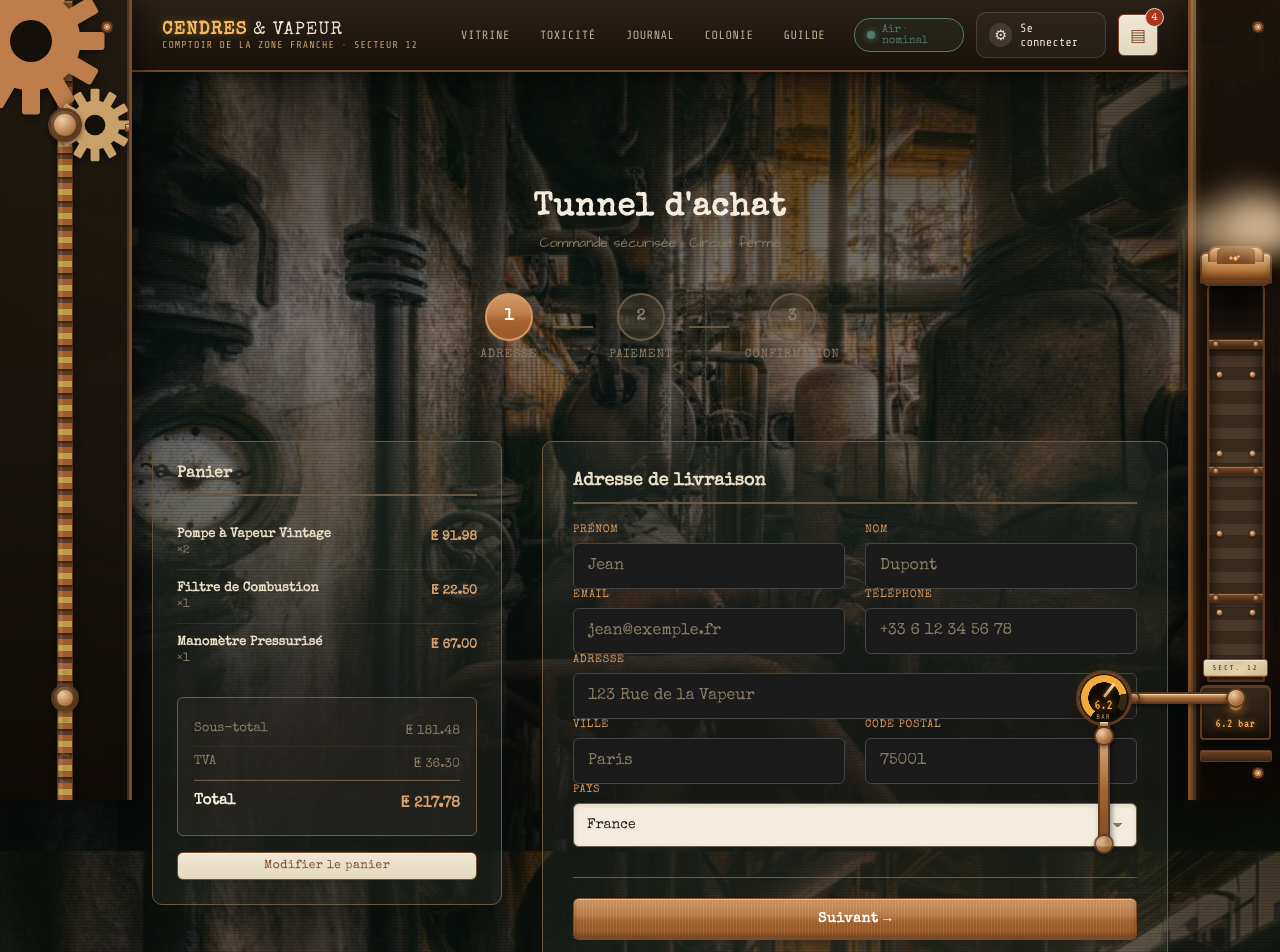
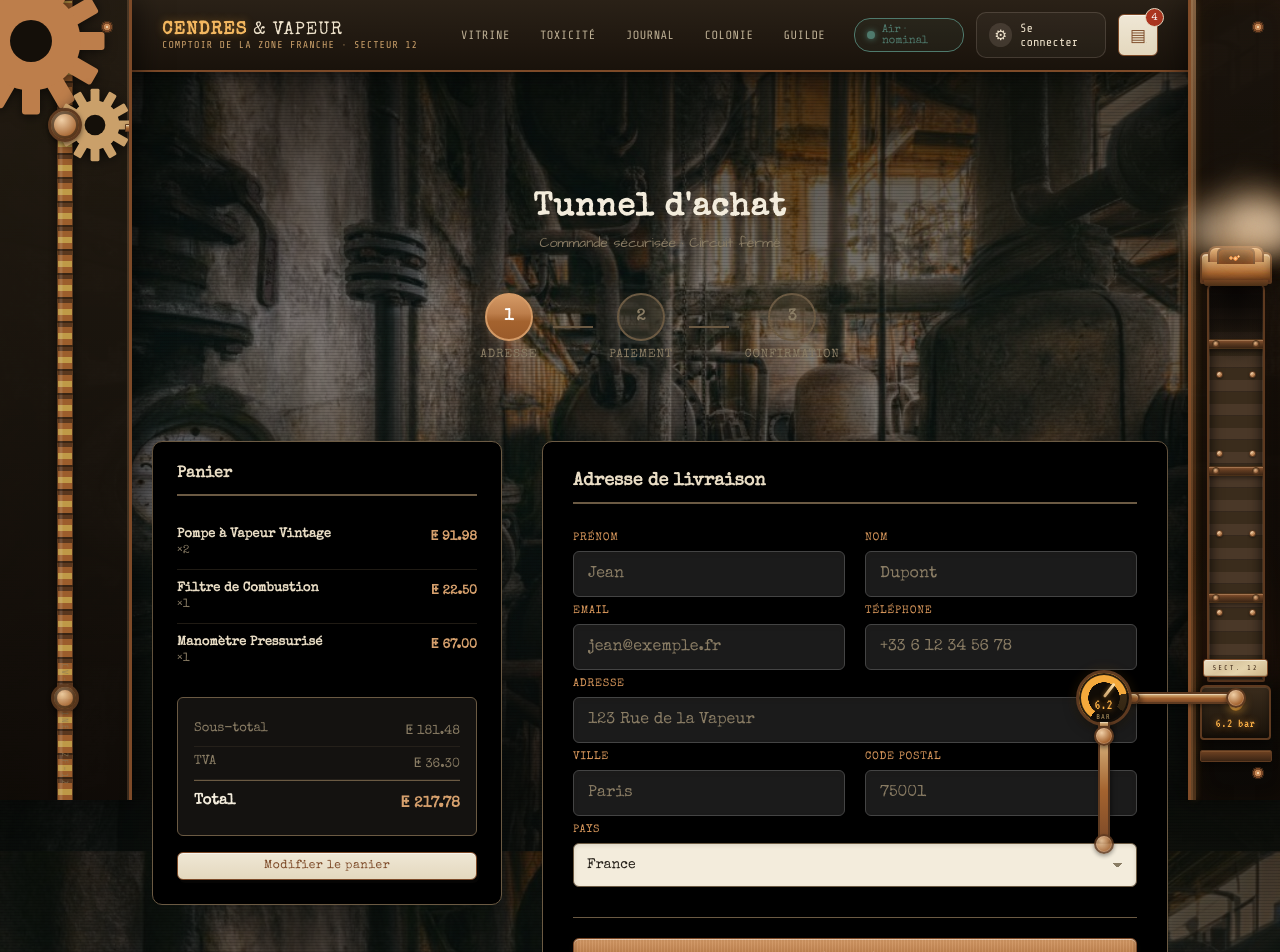
Before and after one commit to Leaph-ai/FullstackCendresVapeur, a React (Vite) app in the folder frontend/: page /checkout in a window 1280 px wide. Shown: the top 952 px of the page. Built offline with nearby package versions, Linux system fonts and the light colour scheme.

Commit message:
fix: correction accesibilite

```diff
--- a/frontend/src/cart.css
+++ b/frontend/src/cart.css
@@ -43,7 +43,7 @@
 
 /* === Tableau d'articles === */
 .cart-items {
-  background:rgba(236,226,204,.06);
+  background:#000000;
   border:1.5px solid #6b5a43;
   border-radius:var(--r-lg);
   overflow:hidden;
@@ -122,7 +122,7 @@
 }
 
 .summary-box {
-  background:rgba(236,226,204,.06);
+  background:rgb(0, 0, 0);
   border:1.5px solid #6b5a43;
   border-radius:var(--r-lg);
   padding:24px;
--- a/frontend/src/checkout.css
+++ b/frontend/src/checkout.css
@@ -74,7 +74,7 @@
 }
 
 .checkout-content {
-  background:rgba(236,226,204,.06);
+  background:rgb(0, 0, 0);
   border:1.5px solid #6b5a43;
   border-radius:var(--r-lg);
   padding:30px;
@@ -108,7 +108,7 @@
 }
 
 .cv-label {
-  display:block; margin-bottom:8px; color:#897c64;
+  display:block; margin-bottom:8px;  margin-top:8px;  color:#897c64;
 }
 
 .discount-input {
@@ -157,7 +157,7 @@
 
 /* === Résumé latéral === */
 .checkout-summary {
-  background:rgba(236,226,204,.06);
+  background:rgb(0, 0, 0);
   border:1.5px solid #6b5a43;
   border-radius:var(--r-lg);
   padding:24px;
--- a/frontend/src/components/Invoice.css
+++ b/frontend/src/components/Invoice.css
@@ -130,7 +130,7 @@
 }
 
 .item-name {
-  font-weight:bold; color:#241f18; margin-bottom:4px;
+  font-weight:bold;  margin-bottom:4px;
 }
 
 .item-cat {
```
